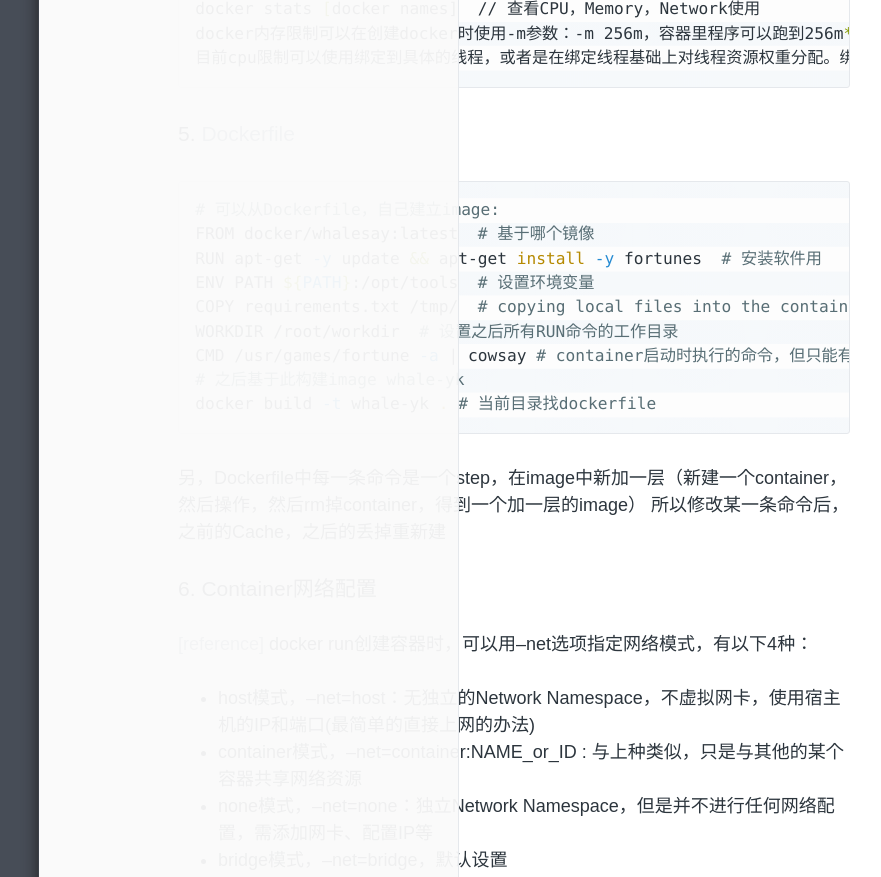
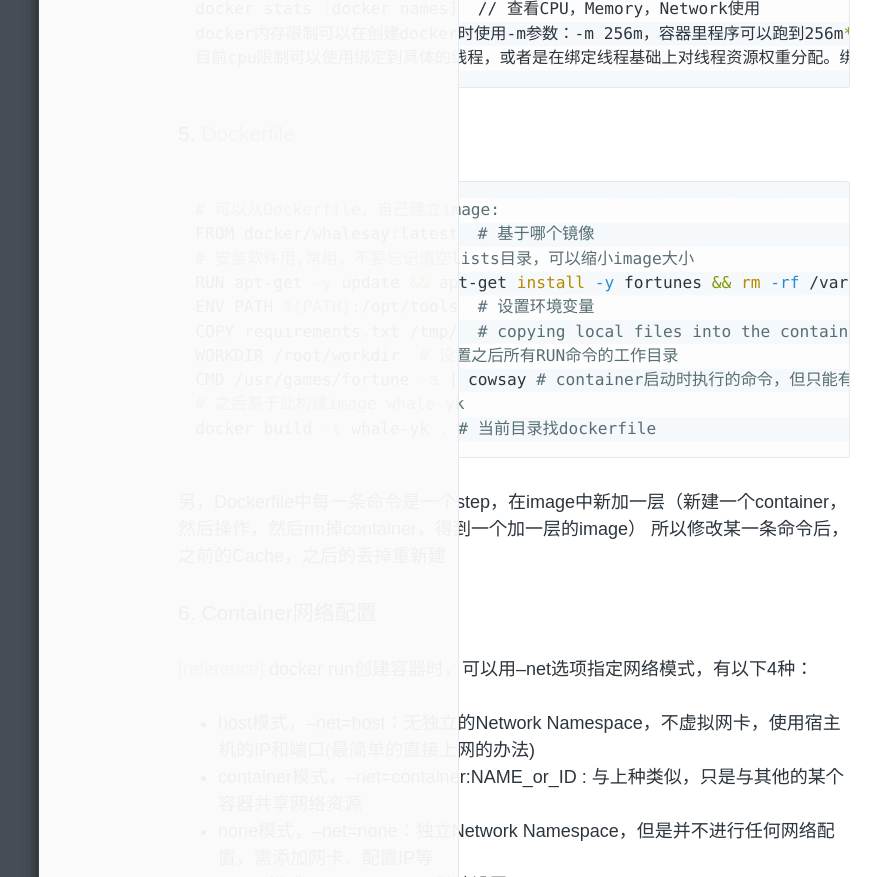
Before and after one commit to wykvictor/wykvictor.github.io, a Jekyll site: the page built from _posts/resources/2015-10-15-Docker-Commands.md, in a window 1280 px wide, cut to the strip 1406-2283 px from the top of the page. Shown: the whole strip, without its empty margins (126-1007 px from the left). Built offline with Jekyll 4.4.1, drawn with Linux system fonts in a browser that asks for light colours; comment, search, counter and statistics services are not loaded.

Commit message:
update dockerfile

```diff
--- a/_posts/resources/2015-10-15-Docker-Commands.md
+++ b/_posts/resources/2015-10-15-Docker-Commands.md
@@ -63,7 +63,8 @@ docker内存限制可以在创建docker时使用-m参数：-m 256m，容器里
 {% highlight Bash shell scripts %}
 # 可以从Dockerfile，自己建立image:
 FROM docker/whalesay:latest  # 基于哪个镜像
-RUN apt-get -y update && apt-get install -y fortunes  # 安装软件用
+# 安装软件用,常用，不要忘记清空lists目录，可以缩小image大小
+RUN apt-get -y update && apt-get install -y fortunes && rm -rf /var/lib/apt/lists/*
 ENV PATH ${PATH}:/opt/tools  # 设置环境变量
 COPY requirements.txt /tmp/  # copying local files into the container
 WORKDIR /root/workdir  # 设置之后所有RUN命令的工作目录
```
